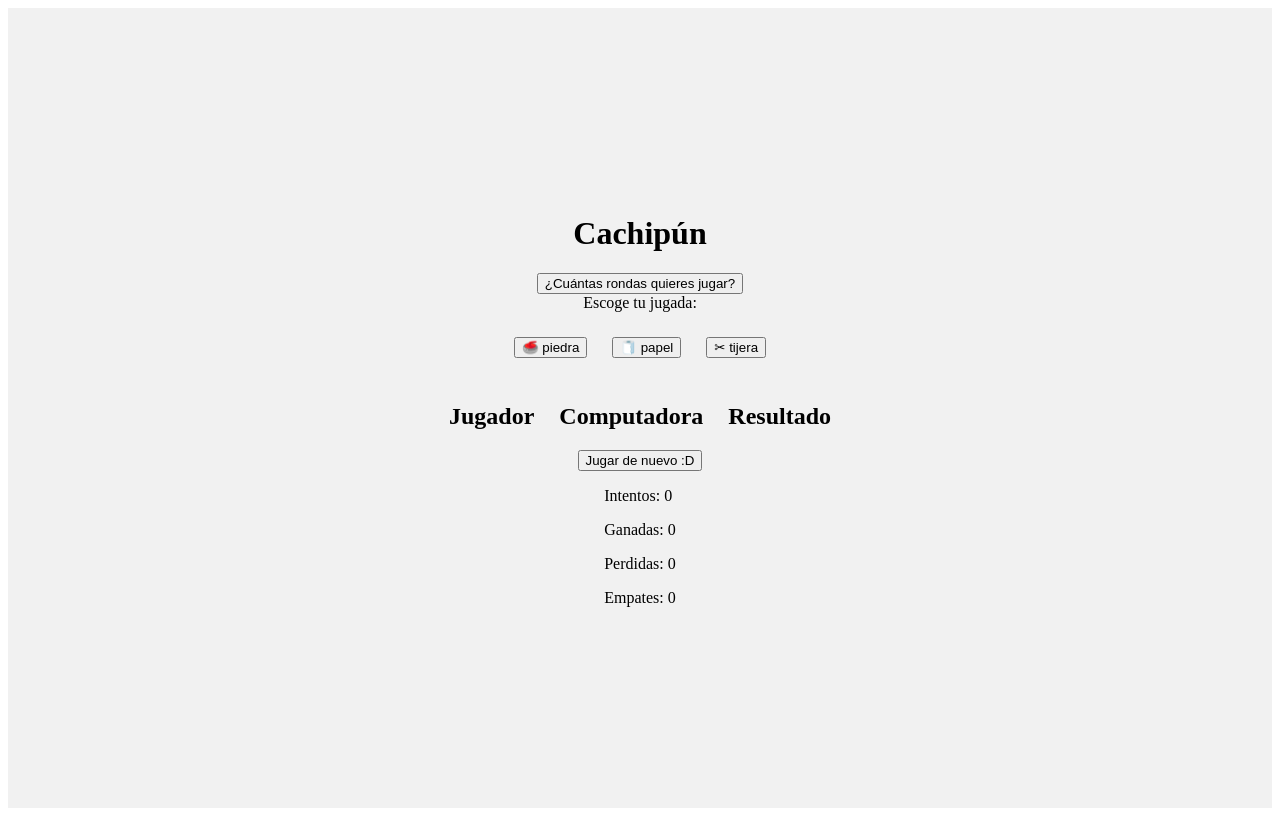
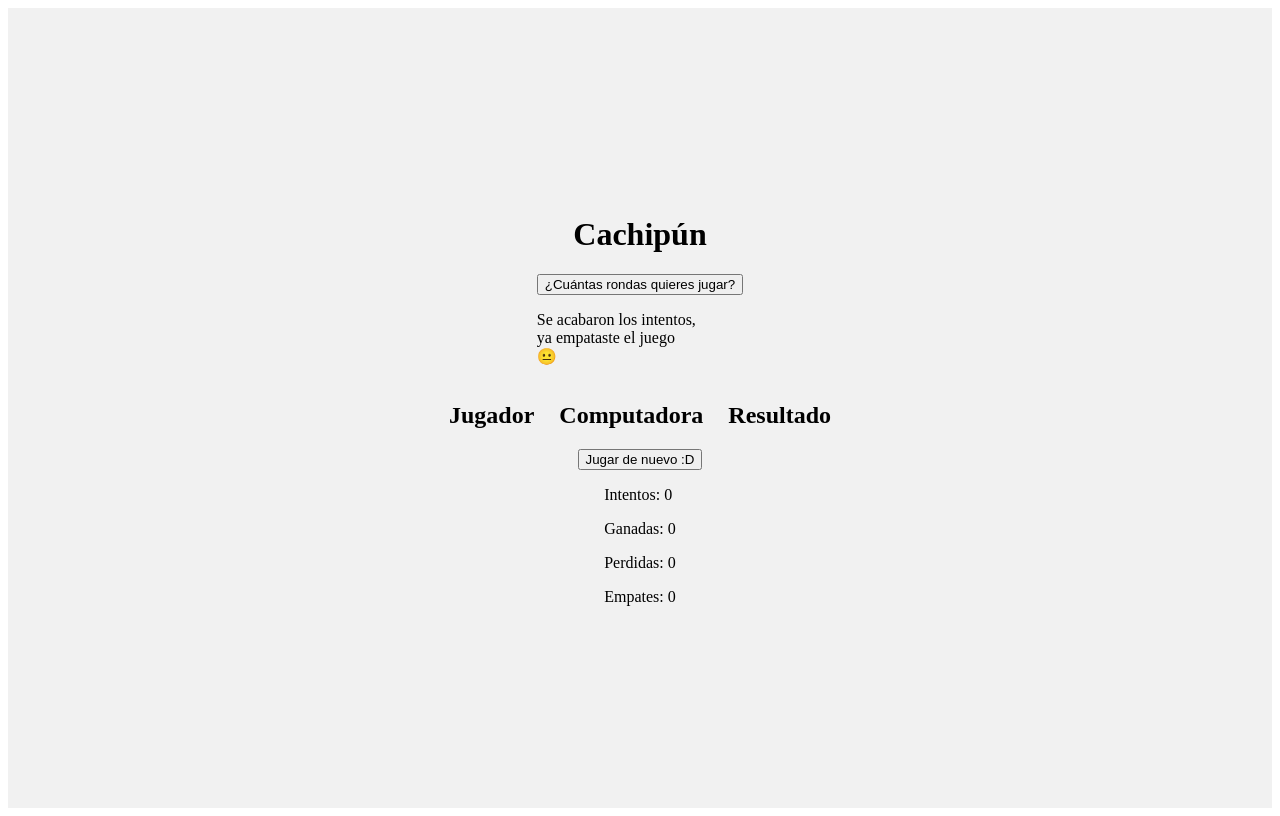
Before and after one commit to cristiandpto23/desafio-cachipun-contra-la-maquina, a plain HTML site: page index.html in a window 1280 px wide. Both pictures are taken after a click on the button "🥌 piedra". Drawn offline with Linux system fonts and the light colour scheme.

Commit message:
fixes js || adds innerHTML

```diff
--- a/assets/css/style.css
+++ b/assets/css/style.css
@@ -8,13 +8,15 @@
 }
 
 
-.jugadas__contenedor {
+.jugadas__title {
+    text-align: center;
+}
+.jugadas__botones {
     margin: 25px 0;
     display: flex;
     gap: 25px;
 }
 
-
 .juego {
     display: flex;
     gap: 25px;
--- a/assets/js/script.js
+++ b/assets/js/script.js
@@ -16,15 +16,26 @@ let scoreIntentos = document.getElementById("attempts");
 let resultado = document.getElementById("resultado");
 let moveJugador = document.getElementById("movidaJugador");
 let moveComputadora = document.getElementById("movidaComputadora");
+let scoreGlobal = document.getElementById("rondas__veredicto")
+let rondasBtn = document.getElementById("rondasBtn");
+let jugadasContainer = document.getElementById("jugadas")
+let resetBtn = document.getElementById("reset");
+
 
 function rondas() {
     intentos = prompt("¿Cuántas veces quieres jugar?");
     scoreIntentos.innerHTML = intentos;
-
+    rondasBtn.style.display = "none";
 }
 
 function jugar() {
+    final();
+    proceso();
+}
+
+function proceso() {
     if (intentos > 0) {
+
         let jugador = parseInt(document.querySelector(".input").value);
         switch (jugador) {
             case 1:
@@ -57,38 +68,46 @@ function jugar() {
                 break;
         }
 
-
         if ((jugador == 1 && computador == 2) || (jugador == 2 && computador == 3) || (jugador == 3 && computador == 1)) {
             resultado. innerHTML ="Perdiste! 😔";
             perdidas++;
-            intentos--;
             scorePerdidas.innerHTML = perdidas;
-            scoreIntentos.innerHTML = intentos;
-
         } else if ((jugador == 1 && computador == 3) || (jugador == 2 && computador == 1) || (jugador == 3 && computador == 2)) {
             resultado. innerHTML = "Ganaste! 😃";
             ganadas++;
-            intentos--;
             scoreGanadas.innerHTML = ganadas;
-            scoreIntentos.innerHTML = intentos;
         } else if (jugador == computador) {
             resultado. innerHTML = "Empate! 😐";
             empates++;
-            intentos--;
             scoreEmpates.innerHTML = empates;
-            scoreIntentos.innerHTML = intentos;
+        }
+
+        if (ganadas > perdidas) {
+            scoreGlobal.innerHTML = "Vas Ganando! 😃";
+        } else if (perdidas > ganadas) {
+            scoreGlobal.innerHTML = "Vas Perdiendo! 😔";
         } else {
-            alert("Alternativa no válida");
+            scoreGlobal.innerHTML = "Vas Empatando? 😐";
         }
-    } else {
-        alert("Se acabaron los intentos");
+        intentos--;
+        scoreIntentos.innerHTML = intentos;
+
+    }
+}
+
+function final() {
+    if (intentos === 0) {
         if (ganadas > perdidas) {
-            alert("Ganaste el juego! 🎉");
+            scoreFinal = "ganaste el juego!<br> 🎉";
         } else if (perdidas > ganadas) {
-            alert("Perdiste el juego! 😢");
+            scoreFinal = "perdiste el juego!<br> 😢";
         } else {
-            alert("Empataste el juego? 😐");
+            scoreFinal = "empataste el juego<br> 😐";
         }
+        scoreGlobal.innerHTML = `Se acabaron los intentos,<br>ya ${scoreFinal}`;
+        jugadasContainer.style.display = "none";
+        resetBtn.style.display = "block";
+        return
     }
 }
 
@@ -101,7 +120,10 @@ function reset() {
     scorePerdidas.innerHTML = perdidas;
     scoreEmpates.innerHTML = empates;
     scoreIntentos.innerHTML = intentos;
+    jugadasContainer.style.display = "block";
+    scoreGlobal.innerHTML = ` `;
     console.log(ganadas, perdidas, empates);
+    resetBtn.style.display = "none";
 }
 
 console.log(ganadas, perdidas, empates);
--- a/index.html
+++ b/index.html
@@ -8,16 +8,18 @@
     </head>
     <body>
         <main class="main">
-            <h1>Cachipún</h1>
+            <h1 class="main__title">Cachipún</h1>
             <div class="rondas">
-                <button onclick="rondas()">¿Cuántas rondas quieres jugar?</button>
+                <button onclick="rondas()" id="rondasBtn">¿Cuántas rondas quieres jugar?</button>
+                <p class="rondas__veredicto" id="rondas__veredicto"></p>
             </div>
-
-            <div>Escoge tu jugada:</div>
-            <div class="jugadas__contenedor">
-                <button onclick="jugar()" value="1" class="input">🥌 piedra</button>
-                <button onclick="jugar()" value="2" class="input">🧻 papel</button>
-                <button onclick="jugar()" value="3" class="input">✂ tijera</button>
+            <div class="jugadas" id="jugadas">
+                <h3 class="jugadas__title">Escoge tu jugada:</h3>
+                <div class="jugadas__botones">
+                    <button onclick="jugar(event)" value="1" class="input">🥌 piedra</button>
+                    <button onclick="jugar(event)" value="2" class="input">🧻 papel</button>
+                    <button onclick="jugar(event)" value="3" class="input">✂ tijera</button>
+                </div>
             </div>
             <div class="juego">
                 <div class="juego__info">
@@ -34,9 +36,9 @@
                 </div>
             </div>
 
-            <div class="botones">
+            <div class="main__botones">
                 <!-- <button onclick="jugar()">Jugar</button> -->
-                <button onclick="reset()">Jugar de nuevo :D</button>
+                <button onclick="reset()" class="main__botones-reset" id="reset">Jugar de nuevo :D</button>
             </div>
             <div class="tablero">
                 <p class="tablero__text">Intentos: <span id="attempts">0</span></p>
```
